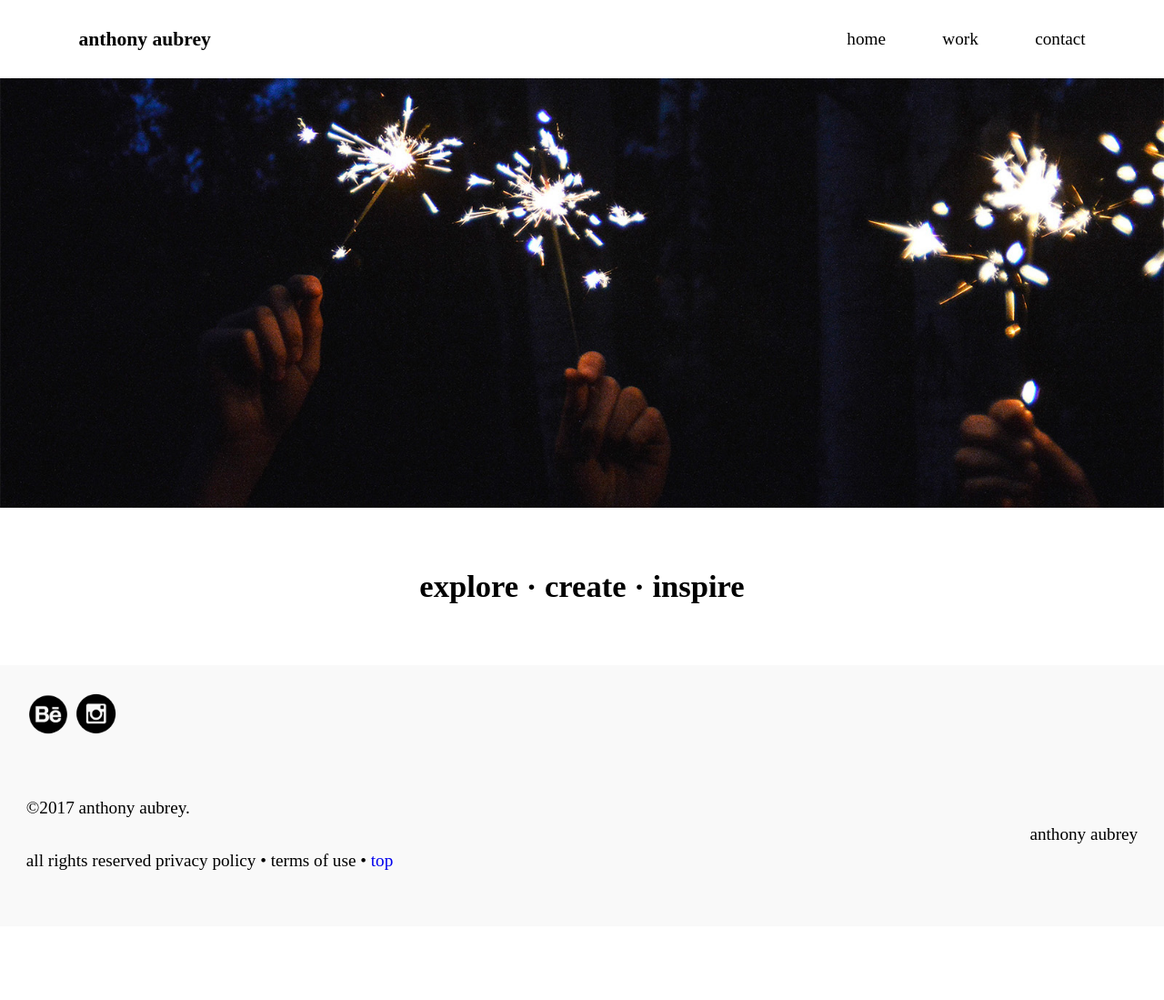
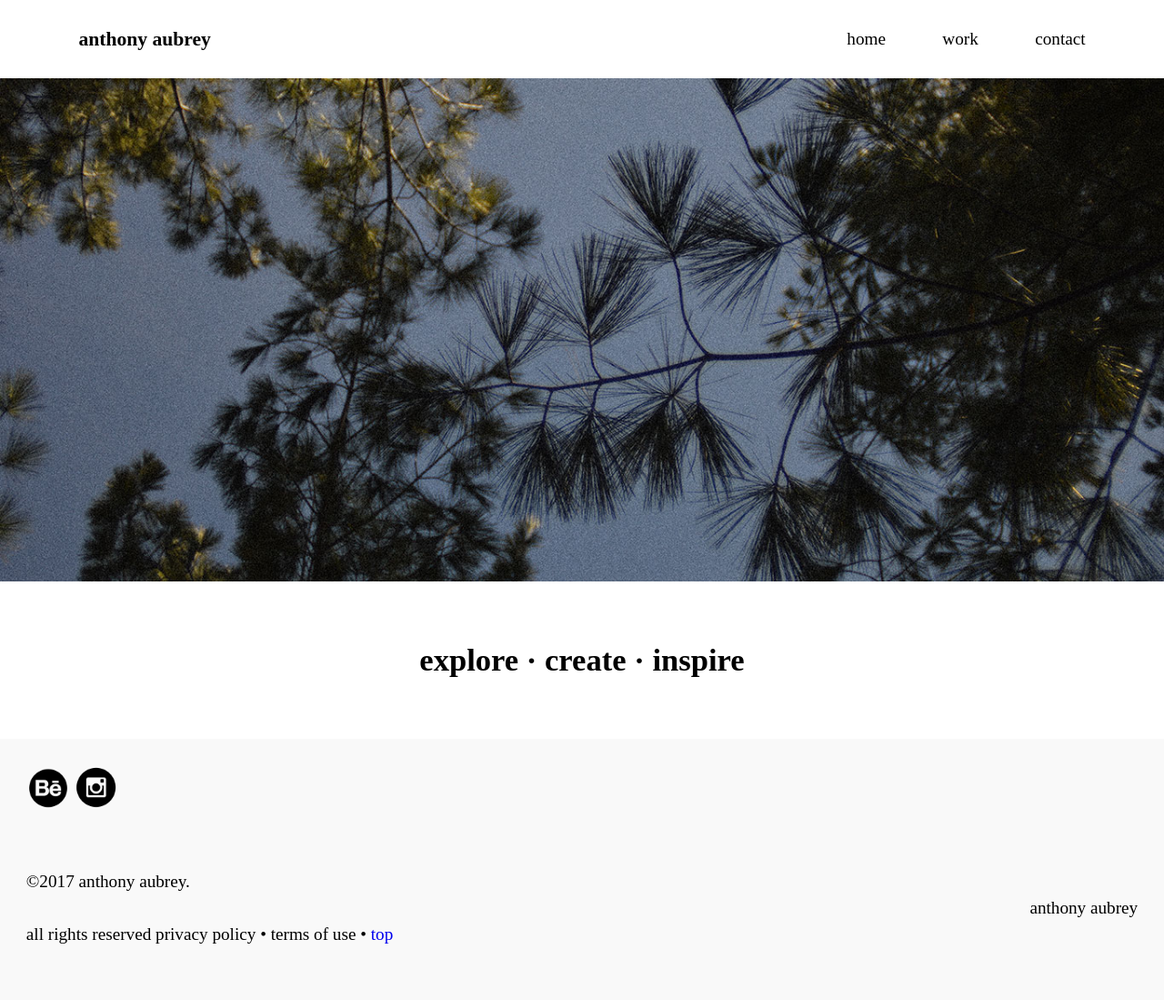
Before and after one commit to anthonyaubrey/portfolio, a Jekyll site: the page built from index.html, in a window 1280 px wide. Shown: the whole page at 91% size. Built offline with Jekyll 4.4.1, drawn with Linux system fonts in a browser that asks for light colours; before the commit the page ends 1018 px from its top, so only the background shows below that.

Commit message:
Changed home image

```diff
--- a/index.html
+++ b/index.html
@@ -4,7 +4,7 @@ layout: default
 
 <main role="main" id="main" class="text-center">
   <div>
-    <img class="img-flex"src="{{site.baseurl}}/img/bright.jpg">
+    <img class="img-flex"src="{{site.baseurl}}/img/newhome.jpg">
     <h1 class="island-2 wrapper">explore · create · inspire</h1>
   </div>
 </main>
```
Also changed, not shown: img/newhome.jpg (added).
